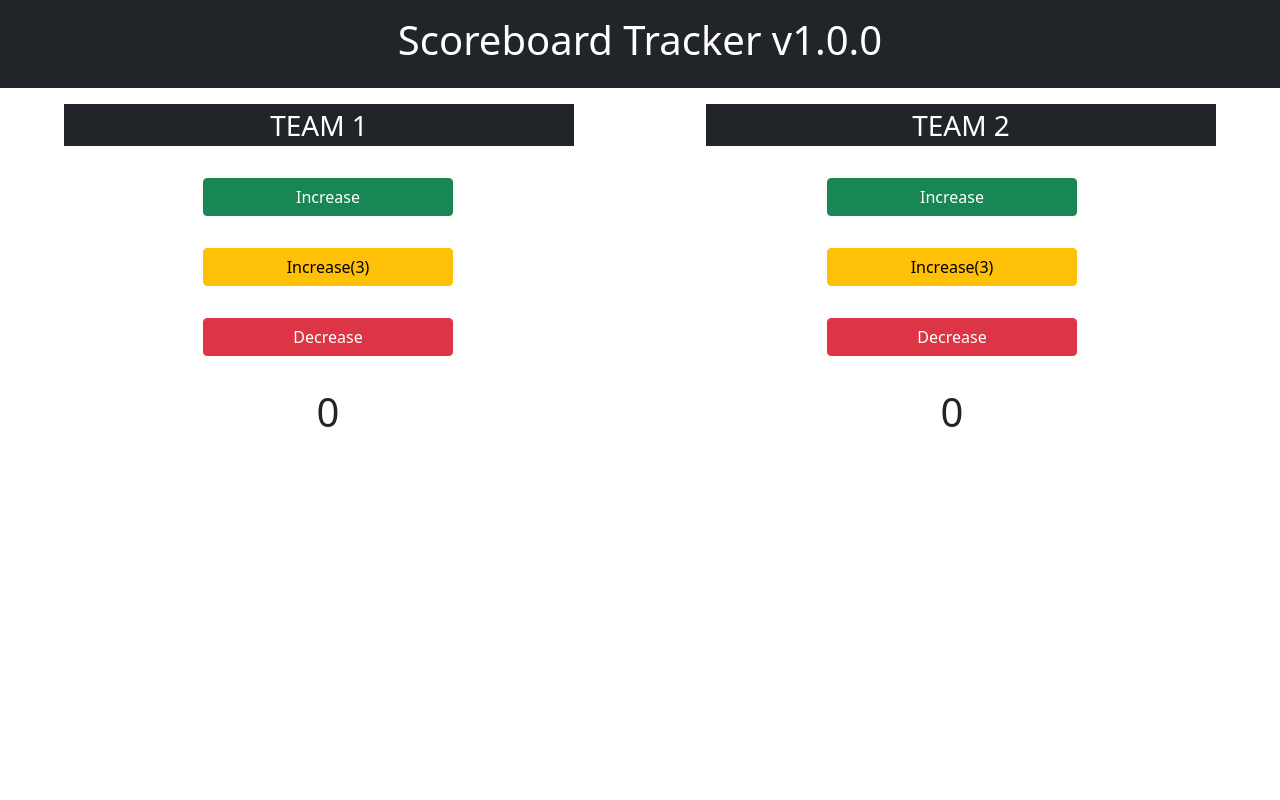
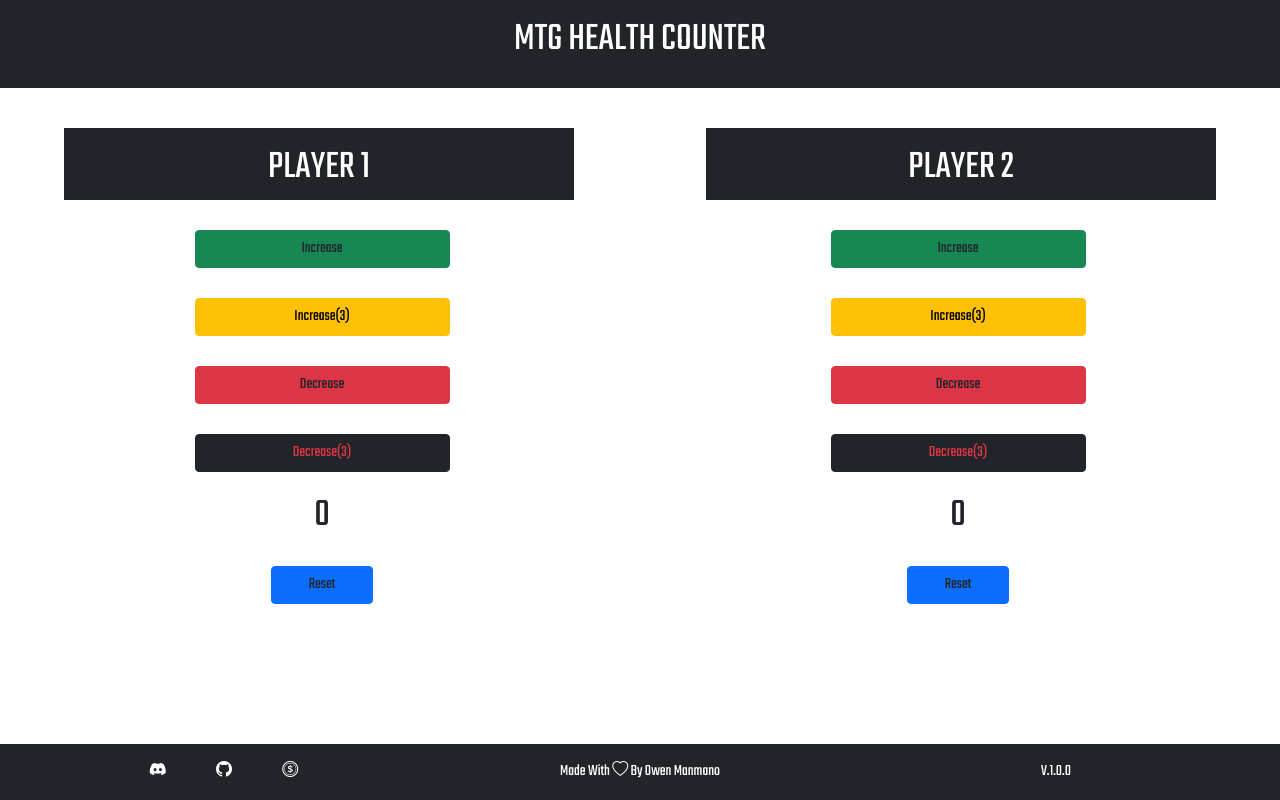
Before and after one commit to Omanmano2/Monday-Lab-Scoreboard, a plain HTML site: page index.html in a window 1280 px wide. Drawn offline with nearby package versions, Linux system fonts and the light colour scheme.

Commit message:
MTG Health Counter

```diff
--- a/app.js
+++ b/app.js
@@ -20,3 +20,49 @@ function playerOneScoreSubtract() {
   Player1Score--
   document.getElementById('teamOneScore').innerText= Player1Score
 }
+
+function playerOneScoreSubtract3() {
+  Player1Score--
+  Player1Score--
+  Player1Score--
+  document.getElementById('teamOneScore').innerText= Player1Score
+}
+
+
+
+
+
+
+function playerTwoScore() {
+  Player2Score++
+  document.getElementById('teamTwoScore').innerText= Player2Score
+}
+
+function playerTwoScore3() {
+  Player2Score++
+  Player2Score++
+  Player2Score++
+  document.getElementById('teamTwoScore').innerText= Player2Score
+}
+
+function playerTwoScoreSubtract() {
+  Player2Score--
+  document.getElementById('teamTwoScore').innerText= Player2Score
+}
+
+function playerTwoScoreSubtract3() {
+  Player2Score--
+  Player2Score--
+  Player2Score--
+  document.getElementById('teamTwoScore').innerText= Player2Score
+}
+
+function reset1() {
+Player1Score = 0
+document.getElementById('teamOneScore').innerText= Player1Score
+}
+
+function reset2() {
+  Player1Score = 0
+  document.getElementById('teamTwoScore').innerText= Player2Score
+}
--- a/index.html
+++ b/index.html
@@ -8,16 +8,20 @@
   <meta name="viewport" content="width=device-width, initial-scale=1, shrink-to-fit=no">
 
   <!-- Bootstrap CSS v5.0.2 -->
+  <link rel="stylesheet" href="https://cdn.jsdelivr.net/npm/bootstrap-icons@1.7.2/font/bootstrap-icons.css">
   <link rel="stylesheet" href="https://cdn.jsdelivr.net/npm/bootstrap@5.0.2/dist/css/bootstrap.min.css"
     integrity="sha384-EVSTQN3/azprG1Anm3QDgpJLIm9Nao0Yz1ztcQTwFspd3yD65VohhpuuCOmLASjC" crossorigin="anonymous">
-
+    <link rel="preconnect" href="https://fonts.googleapis.com">
+    <link rel="preconnect" href="https://fonts.gstatic.com" crossorigin>
+    <link href="https://fonts.googleapis.com/css2?family=Teko&display=swap" rel="stylesheet">
+  <link rel="stylesheet" href="style.css">
 </head>
 
 
 
 
 
-<body>
+<body class="customFont">
   <!-- Bootstrap JavaScript Libraries -->
   <div>
     <script src="https://cdn.jsdelivr.net/npm/@popperjs/core@2.9.2/dist/umd/popper.min.js"
@@ -31,8 +35,8 @@
   <!--Title Header  -->
   <header class="container-fluid bg-dark">
     <div class="row">
-      <h1 class="col-12 text-white text-center p-3">
-        Scoreboard Tracker v1.0.0
+      <h1 class="col-12 text-white text-center p-3 ">
+        MTG HEALTH COUNTER
       </h1>
     </div>
   </header>
@@ -41,44 +45,56 @@
 
     <!-- Team 1/2 Banner-->
     <section class="container-fluid">
-      <div class="row m-3 justify-content-center justify-content-evenly">
-        <div class="col-5 text-center fs-3 me-5 bg-dark text-white">
-          TEAM 1
+      <div class="row m-3 justify-content-center justify-content-evenly pt-4">
+        <div class="col-5 text-center me-5 bg-dark text-white">
+          <h1 class="mt-3">
+          PLAYER 1
+          </h1>
         </div>
-        <div class="col-5 text-center fs-3 ms-5 bg-dark text-white">
-          TEAM 2
+        <div class="col-5 text-center ms-5 bg-dark text-white">
+          <h1 class="mt-3">
+          PLAYER 2
+        </h1>
         </div>
       </div>
     </section>
 
     <!--Score Options-->
-    <section class="container-fluid">
-      <div class="row justify-content-center p-3">
+    <section class="container-fluid fs-1">
+      <div class="row justify-content-center p-1">
         <div class="col-6 text-center">
-          <button class="btn btn-success btn-large col-5 " onclick="playerOneScore()" >Increase</button>
+          <button class="btn btn-success btn-large col-5 text-dark" onclick="playerOneScore()">Increase</button>
         </div>
         <div class="col-6 text-center">
-          <button class="btn btn-success btn-large col-5" onclick= >Increase</button>
+          <button class="btn btn-success btn-large col-5 text-dark" onclick="playerTwoScore()">Increase</button>
         </div>
       </div>
-      <div class="row justify-content-center  p-3">
+      <div class="row justify-content-center  p-1">
         <div class="col-6 text-center">
           <button class="btn btn-warning btn-large col-5" onclick="playerOneScore3()">Increase(3)</button>
         </div>
         <div class="col-6 text-center">
-          <button class="btn btn-warning btn-large col-5" onclick= >Increase(3)</button>
+          <button class="btn btn-warning btn-large col-5" onclick="playerTwoScore3()">Increase(3)</button>
         </div>
       </div>
-      <div class="row justify-content-center  p-3">
+      <div class="row justify-content-center  p-1">
         <div class="col-6 text-center">
-          <button class="btn btn-danger btn-large col-5" onclick="playerOneScoreSubtract()">Decrease</button>
+          <button class="btn btn-danger btn-large col-5 text-dark" onclick="playerOneScoreSubtract()">Decrease</button>
         </div>
         <div class="col-6 text-center">
-          <button class="btn btn-danger btn-large col-5" onclick= >Decrease</button>
+          <button class="btn btn-danger btn-large col-5 text-dark" onclick="playerTwoScoreSubtract()">Decrease</button>
+        </div>
+      </div>
+      <div class="row justify-conte nt-center p-1">
+        <div class="col-6 text-center ">
+          <button class="btn btn-dark btn-large col-5 text-danger" onclick="playerOneScoreSubtract3()">Decrease(3)</button>
+        </div>
+        <div class="col-6 text-center ">
+          <button class="btn btn-dark btn-large col-5 text-danger" onclick="playerTwoScoreSubtract3()">Decrease(3)</button>
         </div>
       </div>
       <!--Score Display-->
-      <div class="row justify-content-center p-3">
+      <div class="row justify-content-center p-1">
         <div class="col-6 text-center">
           <h1 id="teamOneScore">0</h1>
         </div>
@@ -86,9 +102,40 @@
           <h1 id="teamTwoScore">0</h1>
         </div>
       </div>
+            <div class="row justify-content-center p-1">
+        <div class="col-6 text-center">
+          <button class="btn btn-primary btn-large col-2 text-dark" onclick="reset1()">Reset</button>
+        </div>
+        <div class="col-6 text-center">
+          <button class="btn btn-primary btn-large col-2 text-dark" onclick="reset2()">Reset</button>
+        </div>
+      </div>
   </main>
 
+<footer class="fixed-bottom">
+  <section class="container-fluid bg-dark">
+    <div class="row text-white p-3">
+      <div class="col-4 text-center">
+        <i class="bi bi-discord px-4"></i>
+        <i class="bi bi-github px-4"></i>
+        <i class="bi bi-coin px-4"></i>
+      </div>
+      <div class="col-4 text-center">
+      Made With <i class="bi bi-heart"></i> By Owen Manmano
+      </div>
+      <div class="col-4 text-center">
+      V.1.0.0
+      </div>
+    </div>
+  </section>
+</footer>
+
 </body>
+
+
+
+
+
 <script src="app.js"></script>
 
 </html>
--- a/style.css
+++ b/style.css
@@ -1,3 +1,3 @@
-button{
-  width: 15vh;
+.customFont{
+  font-family: 'Teko', sans-serif;
 }
```
